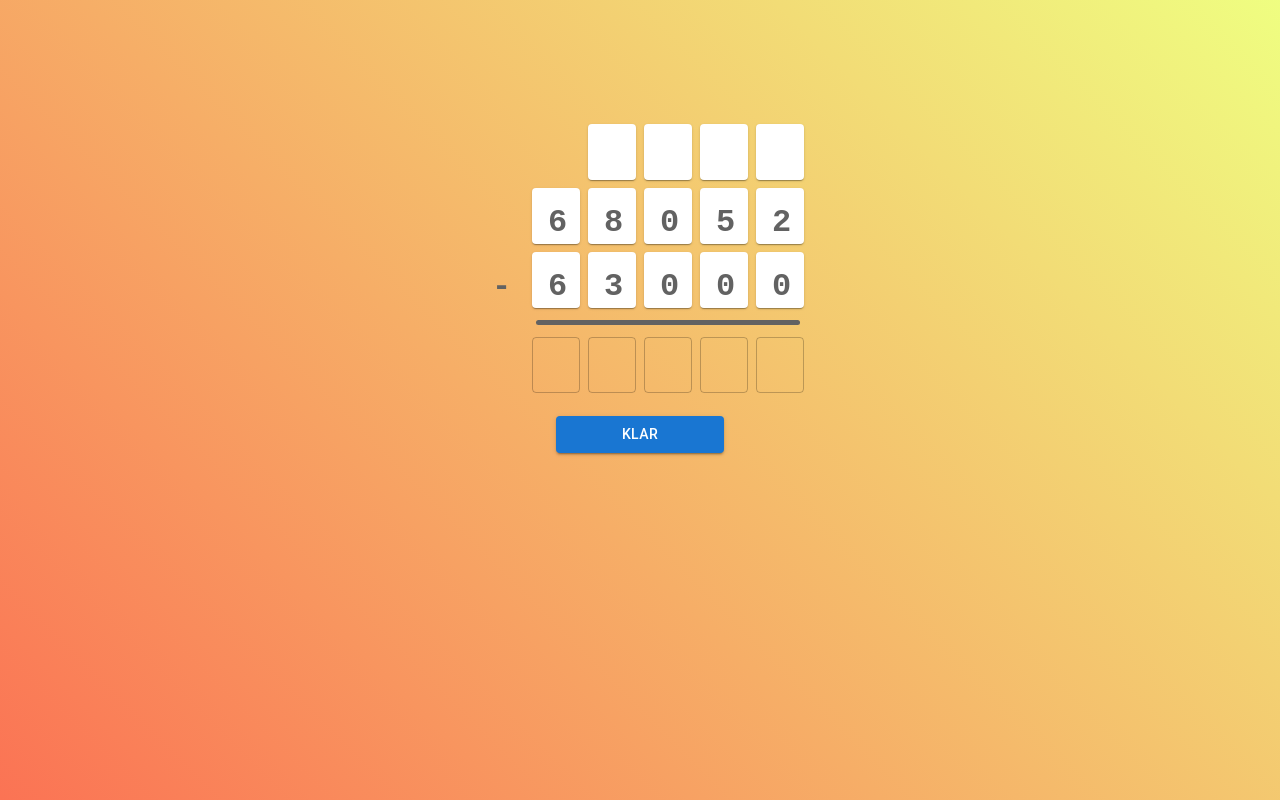
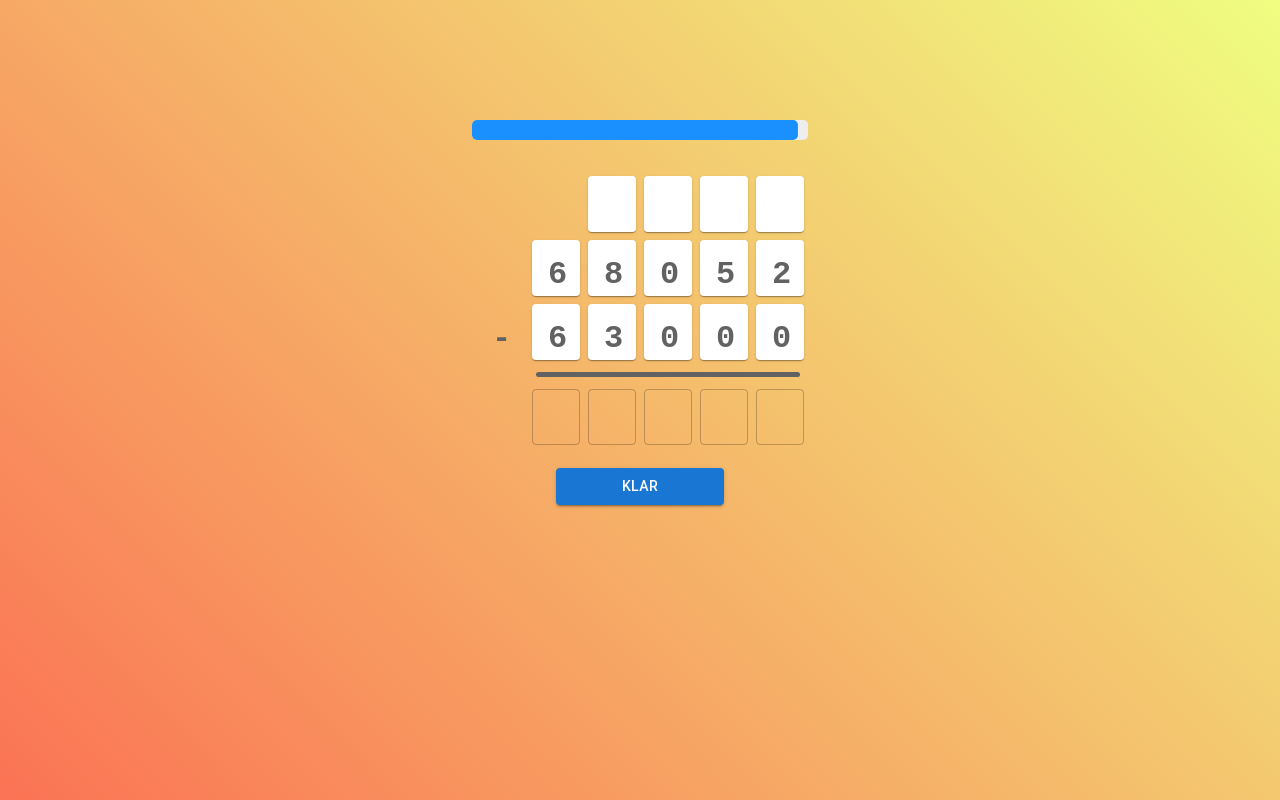
Before and after one commit to ausrasul/open_math, a React (Vite) app: page / in a window 1280 px wide. Built offline with nearby package versions, Linux system fonts and the light colour scheme.

Commit message:
Added timer

```diff
--- a/src/App.jsx
+++ b/src/App.jsx
@@ -42,6 +42,7 @@ export default function App(props) {
           <VerticalSubtractionRace
             NumOfQuestions={numOfQuestions}
             onAnswers={handleAnswers}
+            maxTimePerQuestion={maxTime}
           />
         </Box>
       )}
--- /dev/null
+++ b/src/Timer.jsx
@@ -0,0 +1,47 @@
+import React, { useState, useEffect } from "react";
+import { styled } from "@mui/material/styles";
+
+import LinearProgress, { linearProgressClasses } from '@mui/material/LinearProgress';
+
+const BorderLinearProgress = styled(LinearProgress)(({ theme }) => ({
+  height: 20,
+  borderRadius: 5,
+  [`&.${linearProgressClasses.colorPrimary}`]: {
+    backgroundColor: theme.palette.grey[theme.palette.mode === 'light' ? 200 : 800],
+  },
+  [`& .${linearProgressClasses.bar}`]: {
+    borderRadius: 5,
+    backgroundColor: theme.palette.mode === 'light' ? '#1a90ff' : '#308fe8',
+  },
+}));
+
+export default function Timer({ time }) {
+  const maxSteps = 100;
+  const [progress, setProgress] = useState(maxSteps); // Initial progress value (100%)
+  const interval = 1000; //ms
+  const totalTime = time / interval; // Total time in seconds for the timer
+  const step = time / 1000 / maxSteps;
+
+  useEffect(() => {
+    let timer = setInterval(() => {
+      // Calculate the progress value as a percentage
+      const newProgress = Math.max(progress - step, 0);
+      setProgress(newProgress);
+
+      if (newProgress <= 0) {
+        clearInterval(timer);
+        // Handle timer completion here
+      }
+    }, interval);
+
+    return () => {
+      clearInterval(timer);
+    };
+  }, [progress]);
+
+  return (
+    <div>
+      <BorderLinearProgress variant="determinate" value={progress} />
+    </div>
+  );
+}
--- a/src/VerticalSubtraction.jsx
+++ b/src/VerticalSubtraction.jsx
@@ -6,6 +6,7 @@ import Button from "@mui/material/Button";
 import { styled } from "@mui/material/styles";
 
 import Subtraction from "./subtraction";
+import Timer from "./Timer";
 
 const Row = styled("div")`
   display: flex;
@@ -145,11 +146,14 @@ export default function SubtractionGrid(props) {
 
     props.onAnswer({
       correct: minuendNum - subtrahendNum === answerNum,
-      time: new Date().getTime() - startTime
+      time: new Date().getTime() - startTime,
     });
   };
   return (
     <div className={props.className}>
+      <Box sx={{ mb: 4 }}>
+        <Timer time={props.maxTimePerQuestion} />
+      </Box>
       <Box sx={{ display: "flex", justifyContent: "center" }}>
         <Box sx={{ display: "flex", flexDirection: "column" }}>
           <Empty />
@@ -193,7 +197,7 @@ export default function SubtractionGrid(props) {
               borderRadius: "5px",
               backgroundColor: "rgb(98, 98, 98)",
               height: "5px",
-              m: 1
+              m: 1,
             }}
           ></Row>
           <Row>
--- a/src/VerticalSubtractionRace.jsx
+++ b/src/VerticalSubtractionRace.jsx
@@ -24,7 +24,12 @@ export default function VerticalSubtractionRace(props) {
   return (
     <>
       {!reset && (
-        <VerticalSubtraction key={1} digits={digits} onAnswer={handleAnswer} />
+        <VerticalSubtraction
+          maxTimePerQuestion={props.maxTimePerQuestion}
+          key={1}
+          digits={digits}
+          onAnswer={handleAnswer}
+        />
       )}
     </>
   );
```
